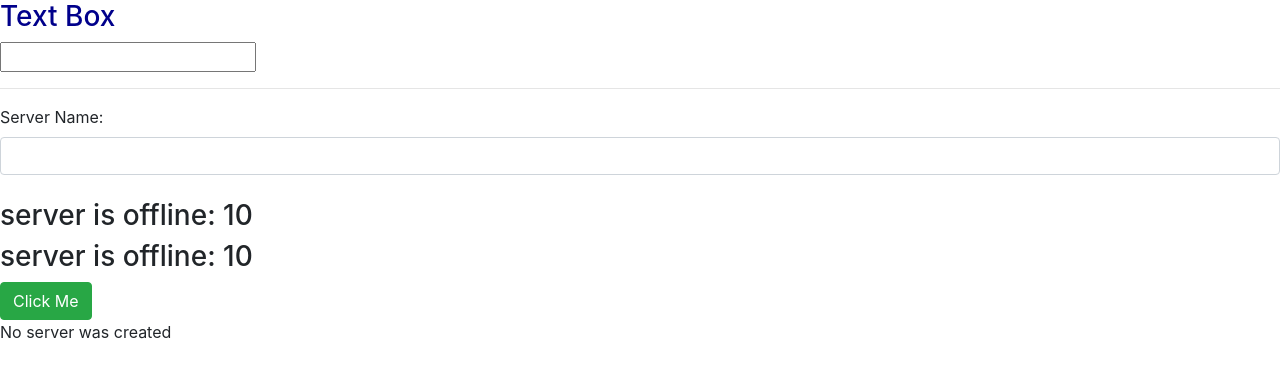
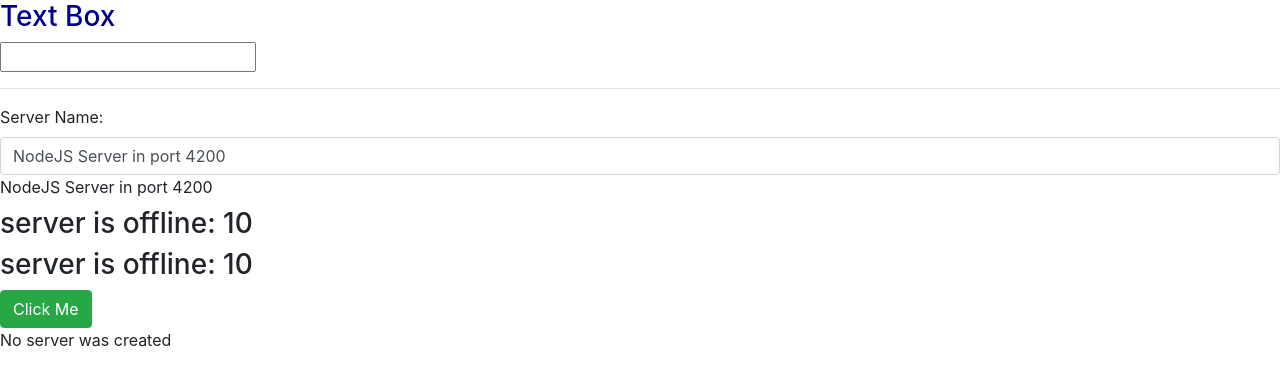
Before and after one commit to rasikag/angular4dev, an Angular app: page / in a window 1280 px wide. Shown: the top 386 px of the page. Built offline with nearby package versions, Linux system fonts and the light colour scheme.

Commit message:
Two-Way-Databinding

```diff
--- a/src/app/servers/servers.component.html
+++ b/src/app/servers/servers.component.html
@@ -1,7 +1,10 @@
 <label>Server Name:</label>
+<!-- <input type="text"
+       class="form-control"
+       (input)="onUpdateServerName($event)"> -->
 <input type="text"
        class="form-control"
-       (input)="onUpdateServerName($event)">
+       [(ngModel)]="serverName">
 <label>{{serverName}}</label>
 <app-server></app-server>
 <app-server></app-server>
--- a/src/app/servers/servers.component.ts
+++ b/src/app/servers/servers.component.ts
@@ -11,7 +11,7 @@
 
   allowNewServer: boolean = false;
   serverCreationStatus: string = 'No server was created';
-  serverName: string = '';
+  serverName: string = 'NodeJS Server in port 4200';
 
   constructor() {
     // after 2s this will
@@ -28,9 +28,9 @@
   }
 
   //event: any
-  onUpdateServerName(event: any) {
+  //onUpdateServerName(event: any) {
     // explicit casting
-    this.serverName = (<HTMLInputElement>event.target).value;
-  }
+  //  this.serverName = (<HTMLInputElement>event.target).value;
+  //}
 
 }
```
